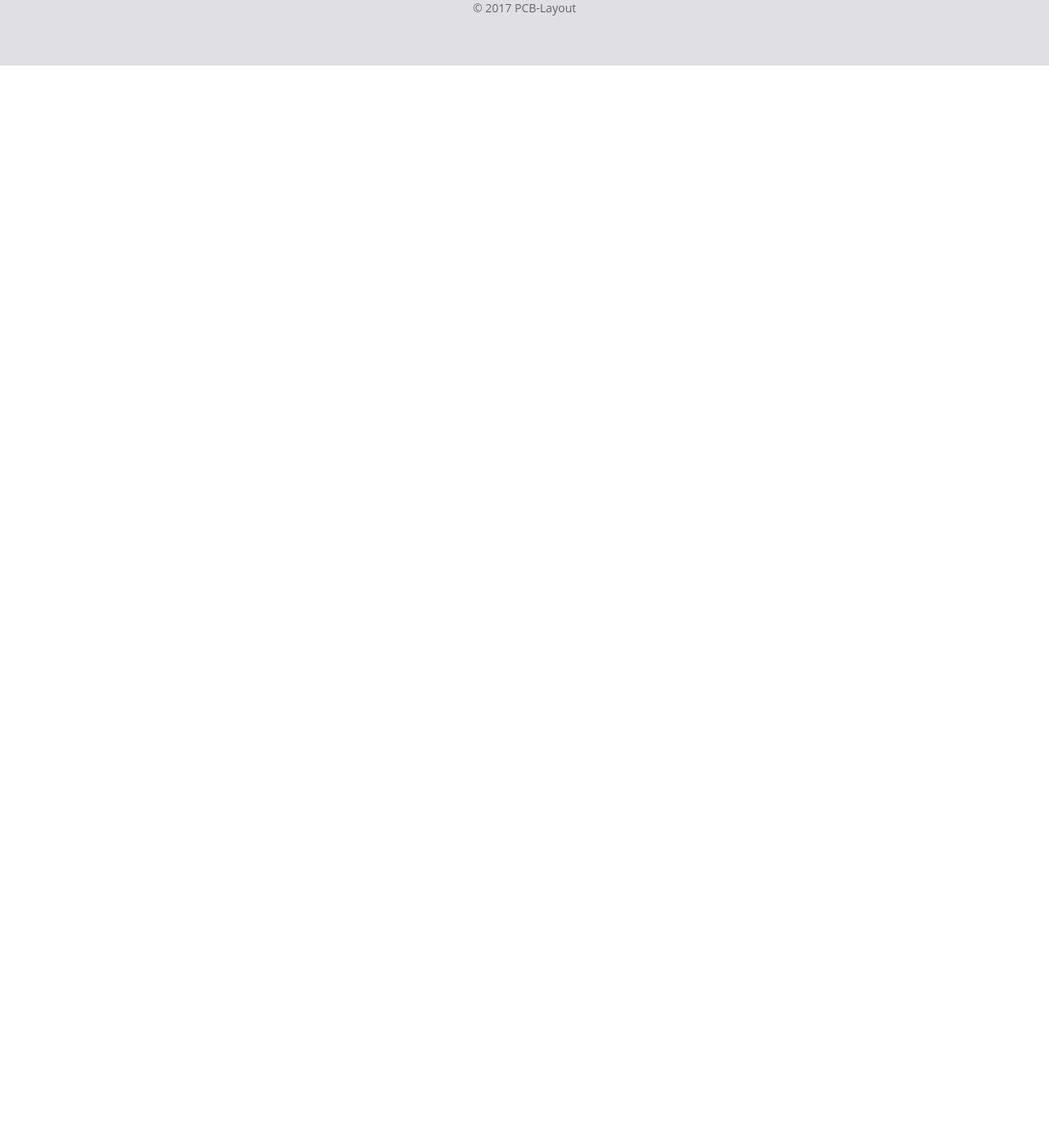
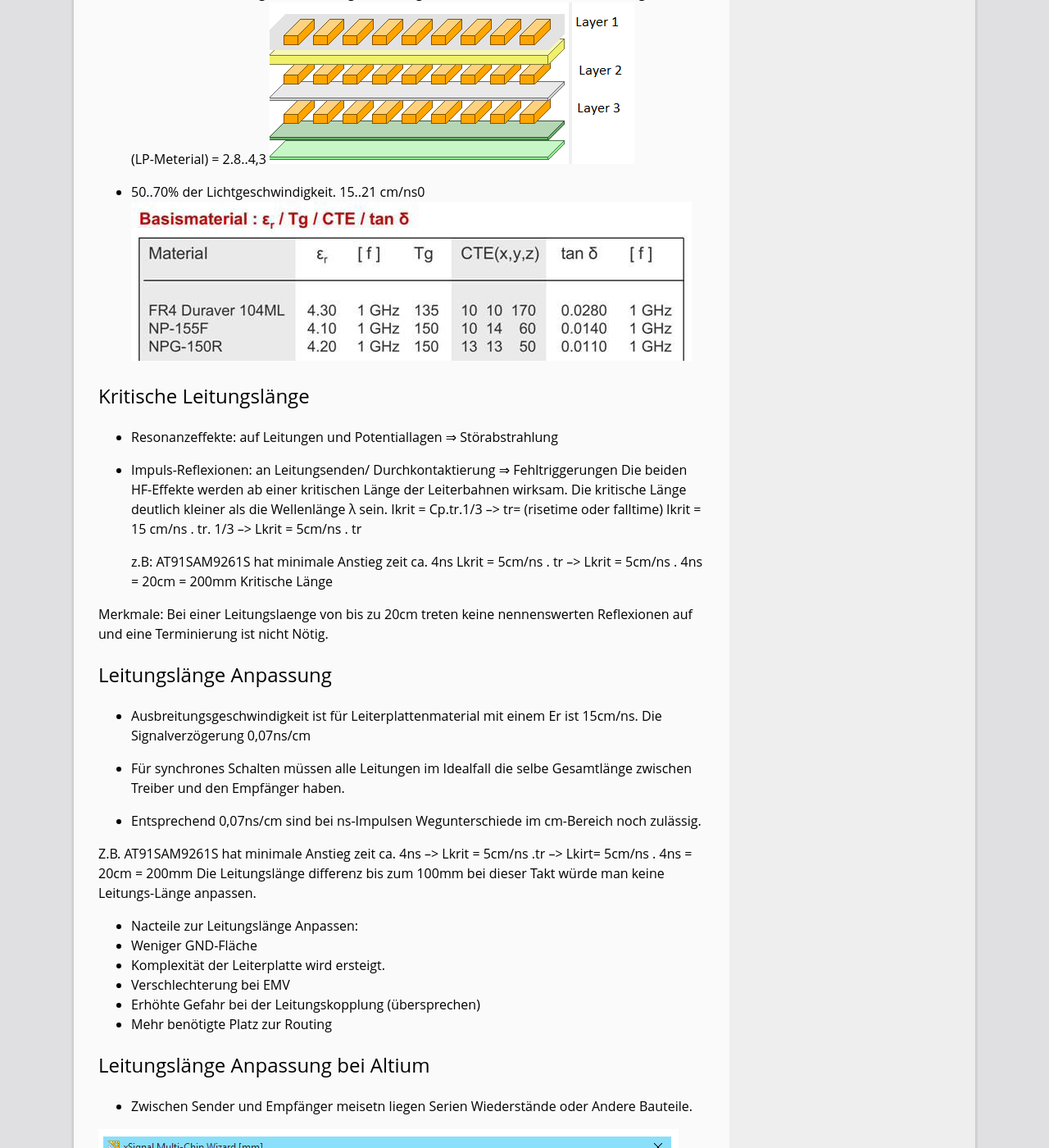
Before and after one commit to hakandilek/layout-pcb.de, a Jekyll site: the page built from _posts/2017-04-10-Laenge-Anpassung.md, in a window 1280 px wide and 1400 px high, scrolled down 875 px. Shown: the whole window at 82% size. Built offline with Jekyll 4.4.1, drawn with Linux system fonts in a browser that asks for light colours; before the commit the page ends 955 px from its top, so only the background shows below that; some of the changed text lies outside the part shown.

Commit message:
Leitungslaenge Anpassung erweitert.

```diff
--- a/_posts/2017-04-10-Laenge-Anpassung.md
+++ b/_posts/2017-04-10-Laenge-Anpassung.md
@@ -18,3 +18,56 @@ permalink: /posts/Leitungslaenge
 * Wann ist die Leitungslänge Anpassung nötig?
 * Was für Nachteile hat die Leitungslänge Anpassung?
 * Wie realisieren wir es bei Altium?
+
+## Ausbreitungsgeschwindigkeit
+* Sehr hohe aber begrenzte Geschwindigkeit.
+* In Luft breiten sich Signale mit Lichtgeschwindigkeit aus. Auf der Platine sind sie langsamer.
+  (LP-Meterial) = 2.8..4,3
+![](https://hakandilek.github.io/layout-pcb.de/static/img/2017-04-10/1.Er_Lagen.png)
+
+* 50..70% der Lichtgeschwindigkeit. 15..21 cm/ns0
+![](https://hakandilek.github.io/layout-pcb.de/static/img/2017-04-10/2.Er_Lagen.png)
+
+
+## Kritische Leitungslänge
+* Resonanzeffekte: auf Leitungen und Potentiallagen ⇒ Störabstrahlung
+* Impuls-Reflexionen: an Leitungsenden/ Durchkontaktierung ⇒ Fehltriggerungen
+  Die beiden HF-Effekte werden ab einer kritischen Länge der Leiterbahnen wirksam.
+  Die kritische Länge deutlich kleiner als die Wellenlänge λ sein.
+  Ikrit = Cp.tr.1/3 --> tr= (risetime oder falltime)
+  Ikrit = 15 cm/ns . tr. 1/3 --> Lkrit = 5cm/ns . tr
+
+  z.B: AT91SAM9261S hat minimale Anstieg zeit ca. 4ns
+  Lkrit = 5cm/ns . tr --> Lkrit = 5cm/ns . 4ns = 20cm = 200mm Kritische Länge
+
+ Merkmale: Bei einer Leitungslaenge von bis zu 20cm treten keine nennenswerten Reflexionen auf und eine Terminierung ist nicht Nötig.
+
+## Leitungslänge Anpassung
+* Ausbreitungsgeschwindigkeit ist für Leiterplattenmaterial mit einem Er ist 15cm/ns. Die Signalverzögerung   0,07ns/cm
+
+* Für synchrones Schalten müssen alle Leitungen im Idealfall die selbe Gesamtlänge zwischen Treiber und den Empfänger haben.
+
+* Entsprechend   0,07ns/cm sind bei ns-Impulsen Wegunterschiede im cm-Bereich noch zulässig.
+
+Z.B. AT91SAM9261S hat minimale Anstieg zeit ca. 4ns
+--> Lkrit = 5cm/ns .tr --> Lkirt= 5cm/ns . 4ns = 20cm = 200mm
+Die Leitungslänge differenz bis zum 100mm bei dieser Takt würde man keine Leitungs-Länge anpassen.
+
+* Nacteile zur Leitungslänge Anpassen:
+- Weniger GND-Fläche
+- Komplexität der Leiterplatte wird ersteigt.
+- Verschlechterung bei EMV
+- Erhöhte Gefahr bei der Leitungskopplung (übersprechen)
+- Mehr benötigte Platz zur Routing
+
+## Leitungslänge Anpassung bei Altium
+
+* Zwischen Sender und Empfänger meisetn liegen Serien Wiederstände oder Andere Bauteile.
+
+![](https://hakandilek.github.io/layout-pcb.de/static/img/2017-04-10/3.xSignal.png)
+
+* Meisten verteil sich das Signal Y-Förmig.
+![](https://hakandilek.github.io/layout-pcb.de/static/img/2017-04-10/4.YForm.png)
+
+* Design --> xSignals --> Run xSignals Wizard
+to be defined.....
```
Also changed, not shown: static/img/2017-04-10/1.Er_Lagen.png (added), static/img/2017-04-10/2.Er_Lagen.png (added), static/img/2017-04-10/3.xSignal.png (added), static/img/2017-04-10/4.YForm.png (added).
